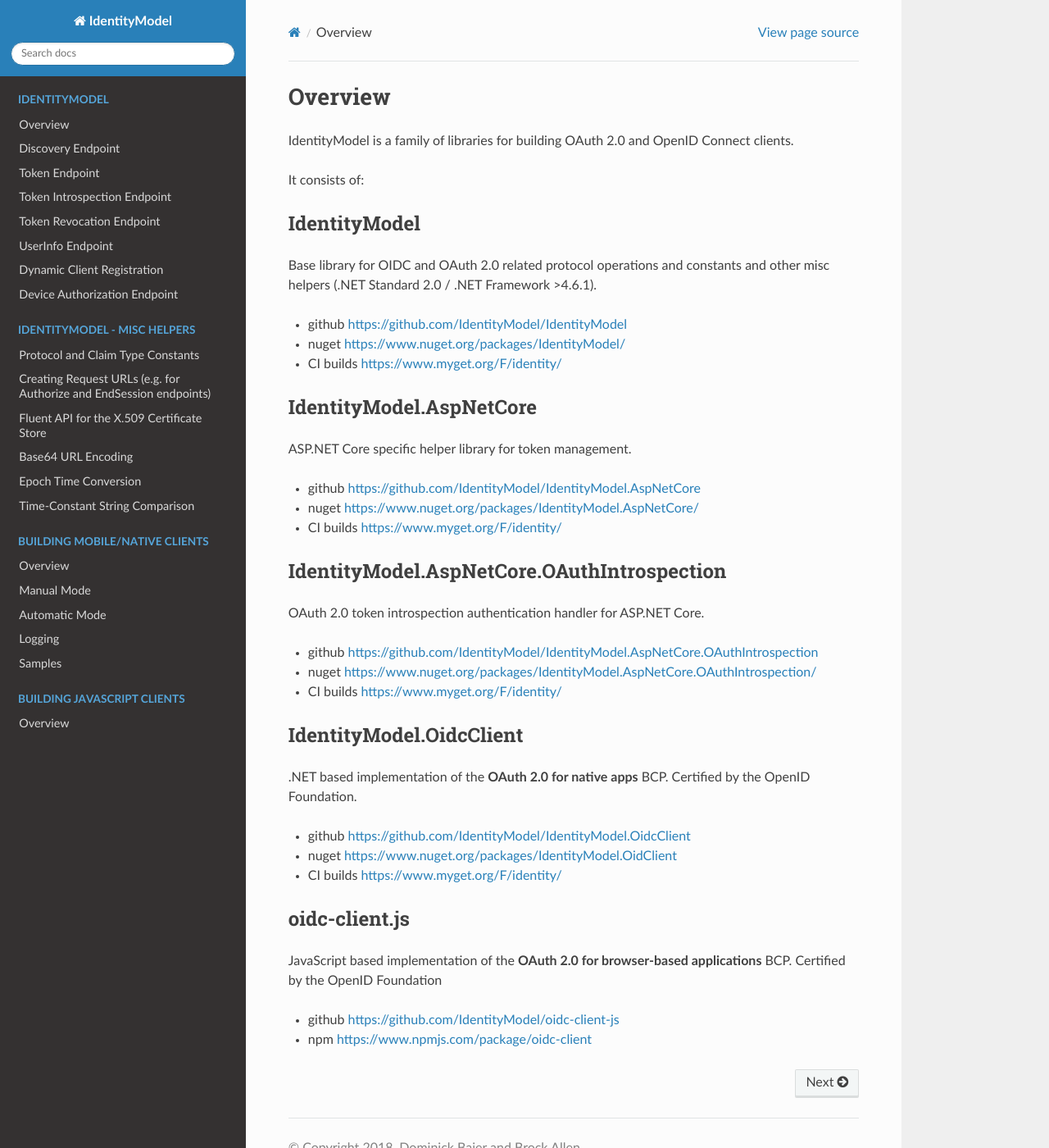
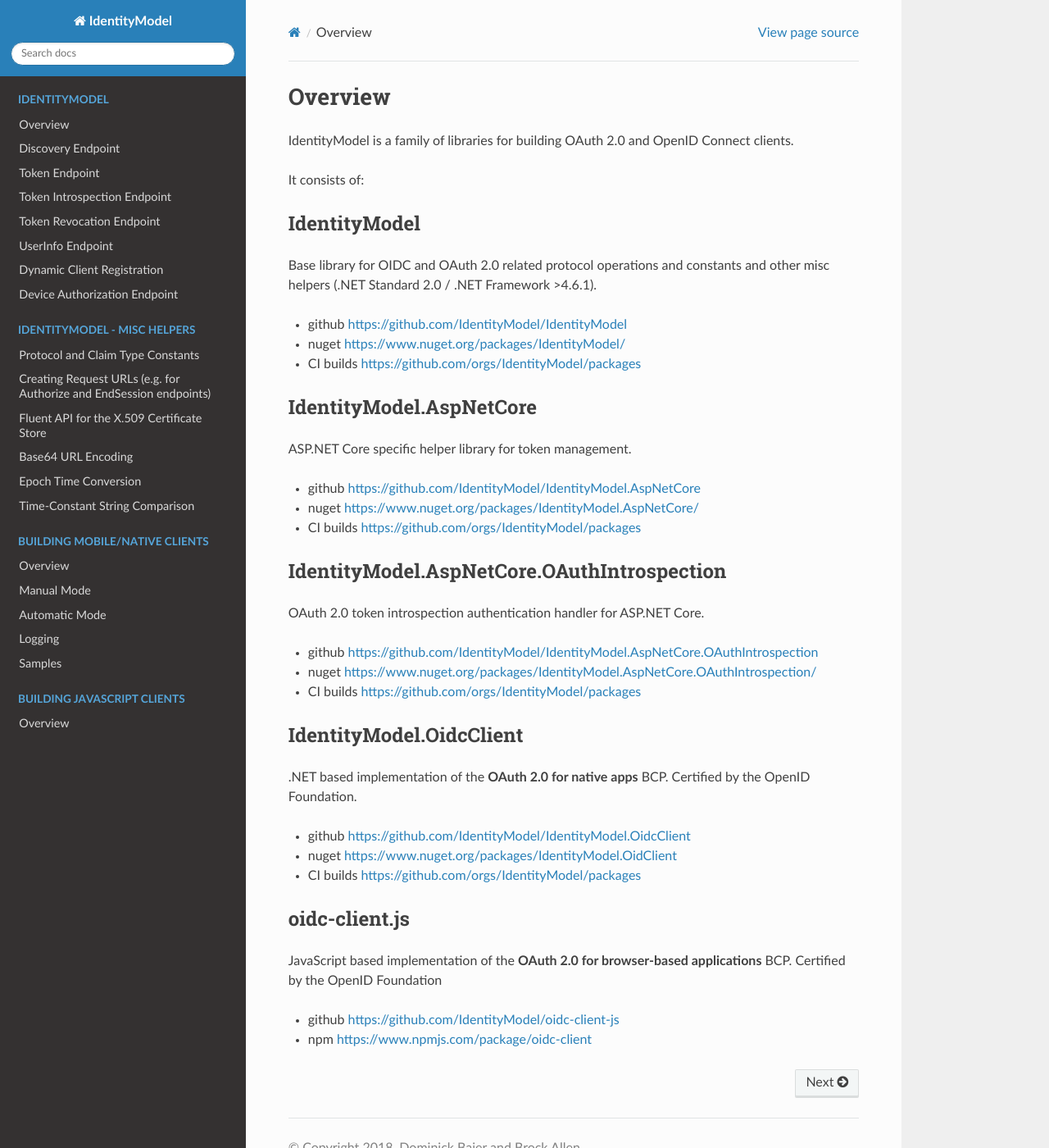
Before and after one commit to IdentityModel/Documentation, a Sphinx documentation site: the page built from docs/index.rst, in a window 1280 px wide and 1400 px high. Shown: the whole window at 82% size. Built offline with Sphinx 7.4.7 and the Read the Docs theme 2.0.0, drawn with Linux system fonts in a browser that asks for light colours; some of the changed lines change nothing that is shown.

Commit message:
Update index.rst

```diff
--- a/docs/index.rst
+++ b/docs/index.rst
@@ -10,7 +10,7 @@
 
 * github https://github.com/IdentityModel/IdentityModel
 * nuget https://www.nuget.org/packages/IdentityModel/
-* CI builds https://www.myget.org/F/identity/
+* CI builds https://github.com/orgs/IdentityModel/packages
 
 IdentityModel.AspNetCore
 ------------------------
@@ -18,7 +18,7 @@
 
 * github https://github.com/IdentityModel/IdentityModel.AspNetCore
 * nuget https://www.nuget.org/packages/IdentityModel.AspNetCore/
-* CI builds https://www.myget.org/F/identity/
+* CI builds https://github.com/orgs/IdentityModel/packages
 
 IdentityModel.AspNetCore.OAuthIntrospection
 -------------------------------------------
@@ -26,7 +26,7 @@
 
 * github https://github.com/IdentityModel/IdentityModel.AspNetCore.OAuthIntrospection
 * nuget https://www.nuget.org/packages/IdentityModel.AspNetCore.OAuthIntrospection/
-* CI builds https://www.myget.org/F/identity/
+* CI builds https://github.com/orgs/IdentityModel/packages
 
 IdentityModel.OidcClient
 ------------------------
@@ -34,7 +34,7 @@
 
 * github https://github.com/IdentityModel/IdentityModel.OidcClient
 * nuget https://www.nuget.org/packages/IdentityModel.OidClient
-* CI builds https://www.myget.org/F/identity/
+* CI builds https://github.com/orgs/IdentityModel/packages
 
 oidc-client.js
 --------------
```
